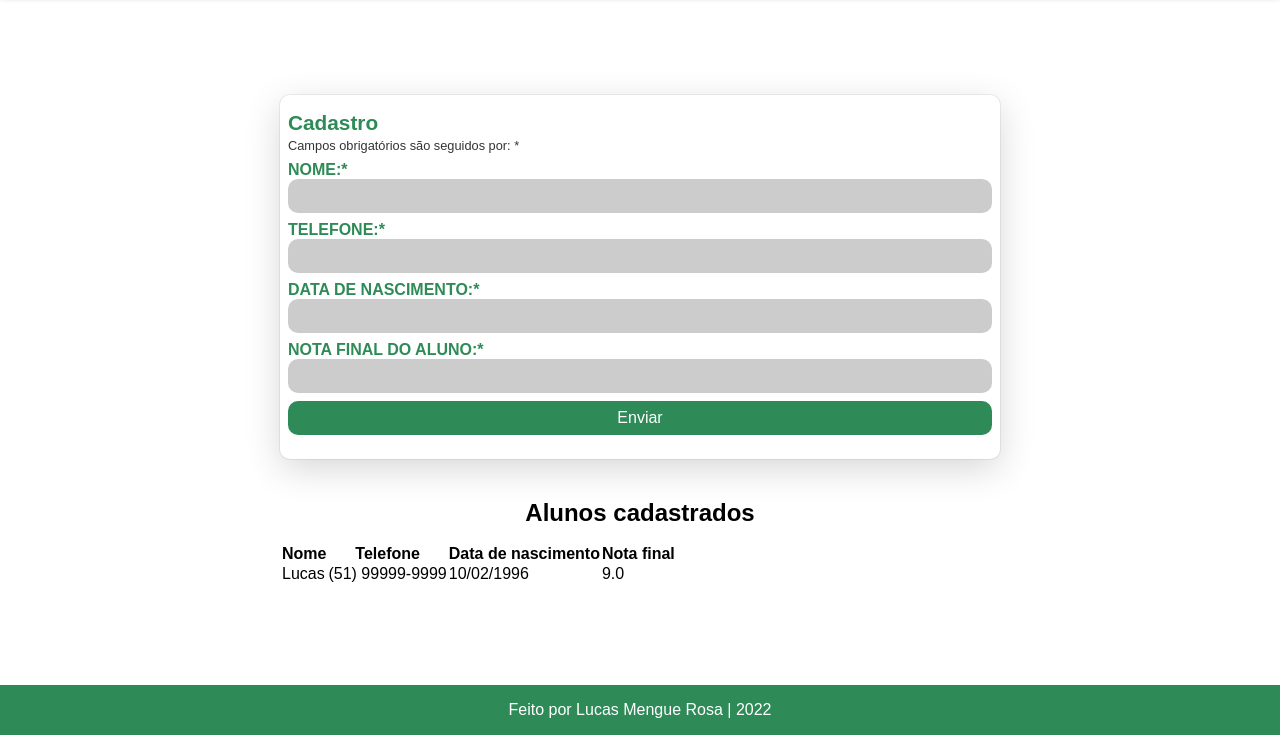
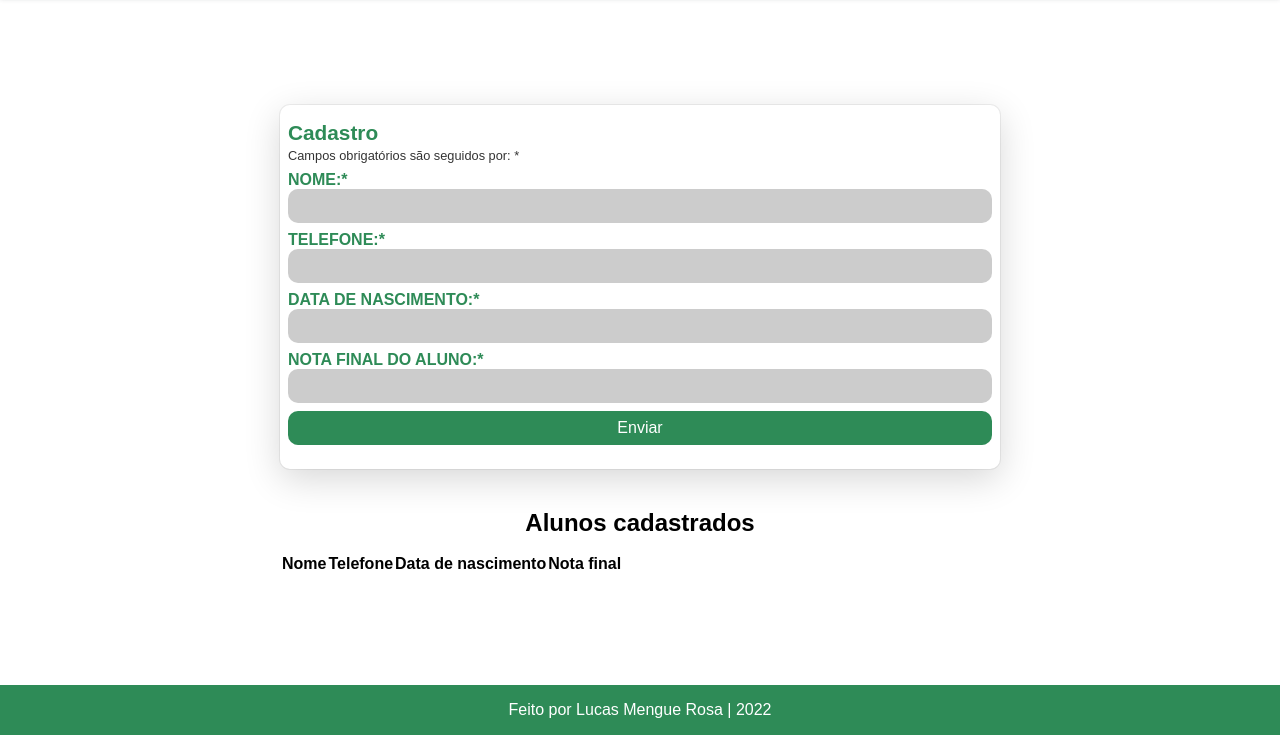
Before and after one commit to LucasMengue/projeto-maispraTI, a plain HTML site: page index.html in a window 1280 px wide. Shown: the part 65-800 px from the top of the page. Drawn offline with Linux system fonts and the light colour scheme.

Commit message:
add id ao tbody

```diff
--- a/index.html
+++ b/index.html
@@ -52,14 +52,7 @@
               <th>Nota final</th>
             </tr>
           </thead>
-          <tbody>
-            <tr>
-              <td>Lucas</td>
-              <td>(51) 99999-9999</td>
-              <td>10/02/1996</td>
-              <td>9.0</td>
-            </tr>
-          </tbody>
+          <tbody id="tbody"></tbody>
         </table>
       </section>
     </main>
```
